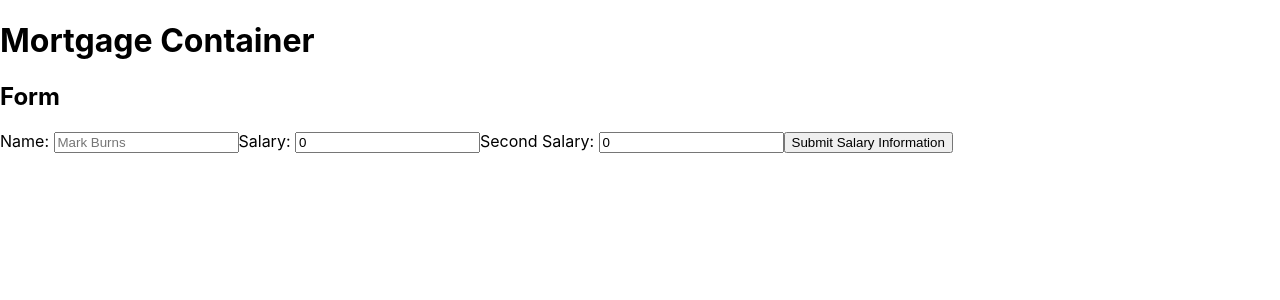
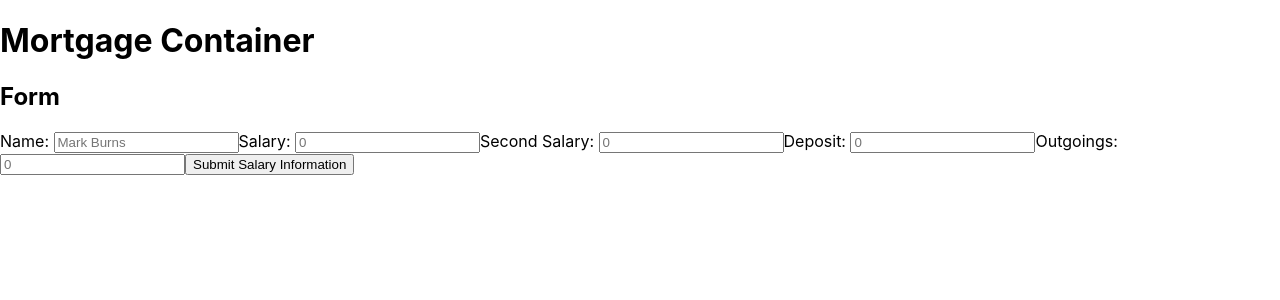
Before and after one commit to JamesSBeedle/mortgage_calculator, a React (Create React App) app: page / in a window 1280 px wide. Shown: the top 300 px of the page. Built offline with nearby package versions, Linux system fonts and the light colour scheme.

Commit message:
Extensions Complete

```diff
--- a/src/components/MortgageDisplay.js
+++ b/src/components/MortgageDisplay.js
@@ -4,15 +4,23 @@ const MortgageDisplay= ({userInfo}) => {
         return null
     }
 
-    const mortgage = (parseInt(userInfo.salary) + parseInt(userInfo.secondSalary)) * 3
+    const mortgage = ((parseInt(userInfo.salary) + parseInt(userInfo.secondSalary) + parseInt(userInfo.deposit) - parseInt(userInfo.outgoings)) * 3)
 
     return(
         <>
         <h1>MortgageDisplay</h1>
-        <h1>User Name: {userInfo.name}</h1>
-        <h1>Salary: {userInfo.salary} </h1>
-        <h1>Second Salary: {userInfo.secondSalary} </h1>
-        <h1>The Maximum Mortgage Available is: {mortgage}</h1>
+        <h1>User Name: </h1>
+        <h3>{userInfo.name}</h3>
+        <h1>Salary:  </h1>
+        <h3>£{userInfo.salary}</h3>
+        <h1>Second Salary:  </h1>
+        <h3>£{userInfo.secondSalary}</h3>
+        <h1>Deposit: </h1>
+        <h3>£{userInfo.deposit}</h3>
+        <h1>Outgoings: </h1>
+        <h3>£{userInfo.outgoings}</h3>
+        <h1>The Maximum Mortgage Available is: </h1>
+        <h3>£{mortgage}</h3>
         </>
     )
 
--- a/src/components/UserForm.js
+++ b/src/components/UserForm.js
@@ -3,8 +3,10 @@ import {useState} from 'react'
 const UserForm = ({onFormSubmit}) => {
 
     const [name, setName] = useState("")
-    const [salary, setSalary] = useState(0)
-    const [secondSalary, setSecondSalary] = useState(0)
+    const [salary, setSalary] = useState("")
+    const [secondSalary, setSecondSalary] = useState("")
+    const [deposit, setDeposit] = useState("")
+    const [outgoings, setOutgoings] = useState("")
 
 
     const handleNameChange = (evt) => {
@@ -19,11 +21,21 @@ const UserForm = ({onFormSubmit}) => {
         setSecondSalary(evt.target.value);
     }
 
+    const handleDepositChange = (evt) => {
+        setDeposit(evt.target.value);
+    }
+
+    const handleOutgoingsChange = (evt) => {
+        setOutgoings(evt.target.value);
+    }
+
     const handleFormSubmit = (evt) => {
         evt.preventDefault();
         const nameToSubmit = name.trim();
         const salaryToSubmit = salary;
         const secondSalaryToSubmit = secondSalary;
+        const depositToSubmit = deposit;
+        const outgoingsToSubmit = outgoings;
 
 
         if (!nameToSubmit || !salaryToSubmit) {
@@ -33,12 +45,16 @@ const UserForm = ({onFormSubmit}) => {
         onFormSubmit({
             name: nameToSubmit,
             salary: salaryToSubmit,
-            secondSalary: secondSalaryToSubmit
+            secondSalary: secondSalaryToSubmit,
+            deposit: depositToSubmit,
+            outgoings: outgoingsToSubmit
         });
 
         setName("");
-        setSalary(0);
-        setSecondSalary(0);
+        setSalary("");
+        setSecondSalary("");
+        setDeposit("");
+        setOutgoings("");
     }
 
     return(
@@ -74,6 +90,25 @@ const UserForm = ({onFormSubmit}) => {
                 onChange={handleSecondSalaryChange}
             />
 
+
+            <label for="deposit">Deposit: </label>
+            <input
+                type="number"
+                placeholder="0"
+                id="deposit"
+                value={deposit}
+                onChange={handleDepositChange}
+            />
+
+            <label for="outgoings">Outgoings: </label>
+            <input
+                type="number"
+                placeholder="0"
+                id="outgoings"
+                value={outgoings}
+                onChange={handleOutgoingsChange}
+            />
+
             <input
                 type="submit"
                 value="Submit Salary Information"
```
